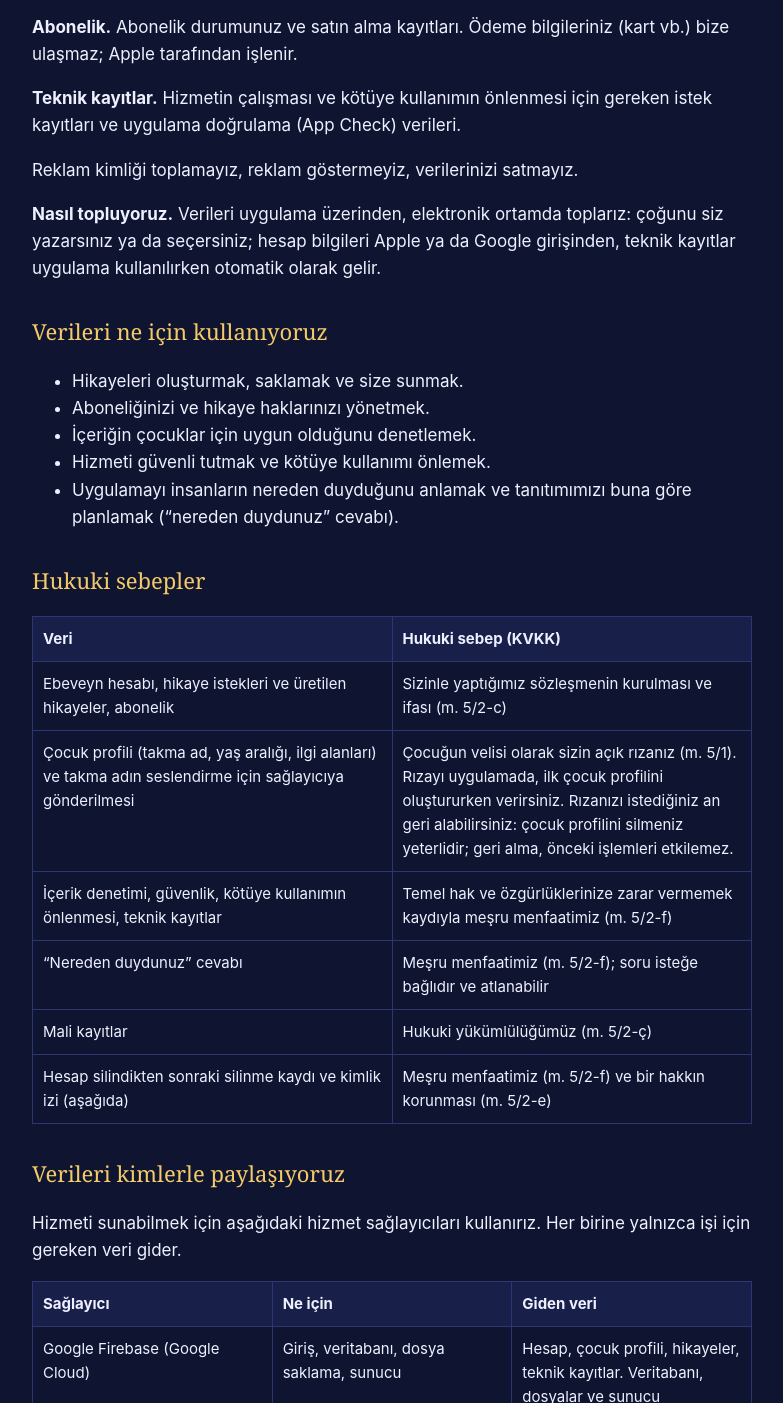
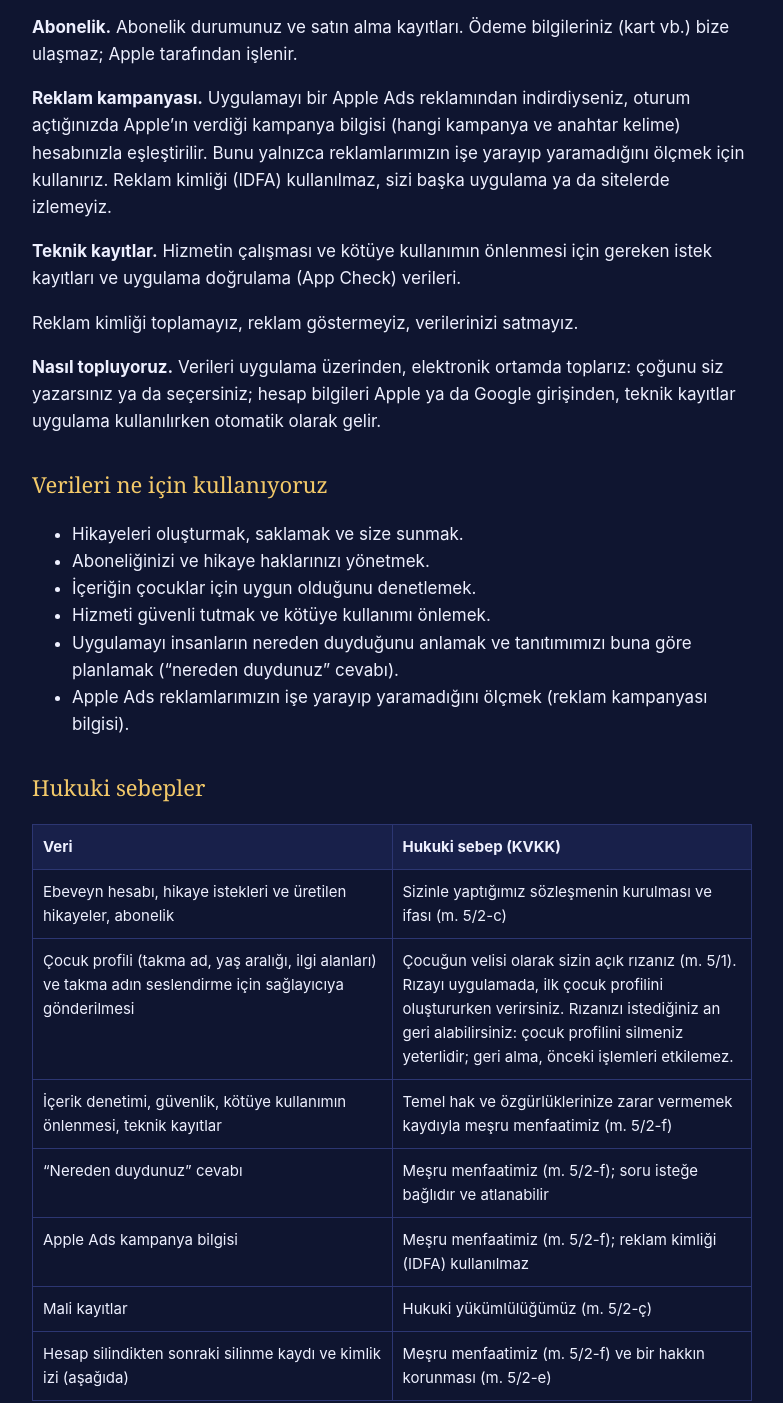
Before and after one commit to bcokdilli/liltly, a plain HTML site: page gizlilik/index.html in a window 1280 px wide. Shown: the part 861-2264 px from the top of the page, without its empty margins (248-1031 px from the left). Drawn offline with Linux system fonts and the light colour scheme.

Commit message:
Privacy policy: Apple Ads campaign attribution (story-app-for-kids dfaa372)

```diff
--- a/gizlilik/index.html
+++ b/gizlilik/index.html
@@ -11,7 +11,7 @@
 <nav><a href="../">Destek</a><a href="../gizlilik/">Gizlilik</a><a href="../kosullar/">Koşullar</a></nav></header>
 <main>
 <h1 id="gizlilik-politikası">Gizlilik Politikası</h1>
-<p>Son güncelleme: 3 Kasım 2026</p>
+<p>Son güncelleme: 6 Kasım 2026</p>
 <h2 id="biz-kimiz">Biz kimiz</h2>
 <p>Liltly, Bahadır Çokdilli tarafından sunulur (“veri sorumlusu”).
 Adres: Balkan Mahallesi, Nilüfer, Bursa. İletişim: <a
@@ -38,6 +38,12 @@ gönderilmez.</p>
 <p><strong>Abonelik.</strong> Abonelik durumunuz ve satın alma
 kayıtları. Ödeme bilgileriniz (kart vb.) bize ulaşmaz; Apple tarafından
 işlenir.</p>
+<p><strong>Reklam kampanyası.</strong> Uygulamayı bir Apple Ads
+reklamından indirdiyseniz, oturum açtığınızda Apple’ın verdiği kampanya
+bilgisi (hangi kampanya ve anahtar kelime) hesabınızla eşleştirilir.
+Bunu yalnızca reklamlarımızın işe yarayıp yaramadığını ölçmek için
+kullanırız. Reklam kimliği (IDFA) kullanılmaz, sizi başka uygulama ya da
+sitelerde izlemeyiz.</p>
 <p><strong>Teknik kayıtlar.</strong> Hizmetin çalışması ve kötüye
 kullanımın önlenmesi için gereken istek kayıtları ve uygulama doğrulama
 (App Check) verileri.</p>
@@ -56,6 +62,8 @@ kullanıyoruz</h2>
 <li>Hizmeti güvenli tutmak ve kötüye kullanımı önlemek.</li>
 <li>Uygulamayı insanların nereden duyduğunu anlamak ve tanıtımımızı buna
 göre planlamak (“nereden duydunuz” cevabı).</li>
+<li>Apple Ads reklamlarımızın işe yarayıp yaramadığını ölçmek (reklam
+kampanyası bilgisi).</li>
 </ul>
 <h2 id="hukuki-sebepler">Hukuki sebepler</h2>
 <table>
@@ -93,6 +101,10 @@ menfaatimiz (m. 5/2-f)</td>
 <td>“Nereden duydunuz” cevabı</td>
 <td>Meşru menfaatimiz (m. 5/2-f); soru isteğe bağlıdır ve
 atlanabilir</td>
+</tr>
+<tr>
+<td>Apple Ads kampanya bilgisi</td>
+<td>Meşru menfaatimiz (m. 5/2-f); reklam kimliği (IDFA) kullanılmaz</td>
 </tr>
 <tr>
 <td>Mali kayıtlar</td>
@@ -153,8 +165,9 @@ içerir</strong>, çünkü anlatıcı çocuğa adıyla seslenir.</td>
 </tr>
 <tr>
 <td>RevenueCat</td>
-<td>Abonelik yönetimi</td>
-<td>Hesap kimliği ve satın alma kayıtları.</td>
+<td>Abonelik yönetimi ve reklam ölçümü</td>
+<td>Hesap kimliği, satın alma kayıtları ve Apple Ads kampanya
+bilgisi.</td>
 </tr>
 <tr>
 <td>Apple</td>
```
